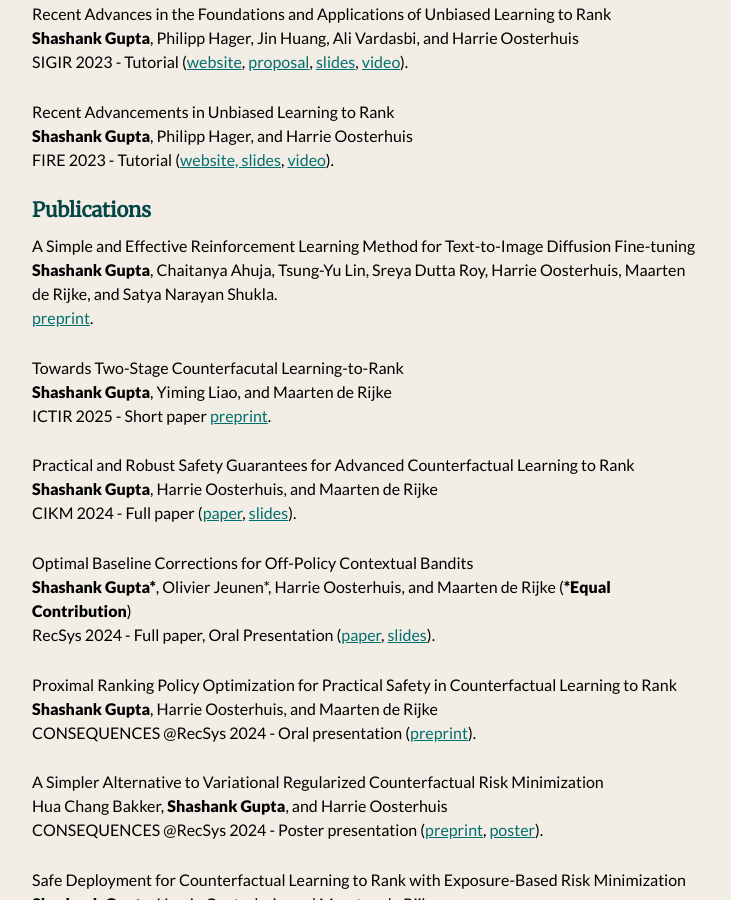
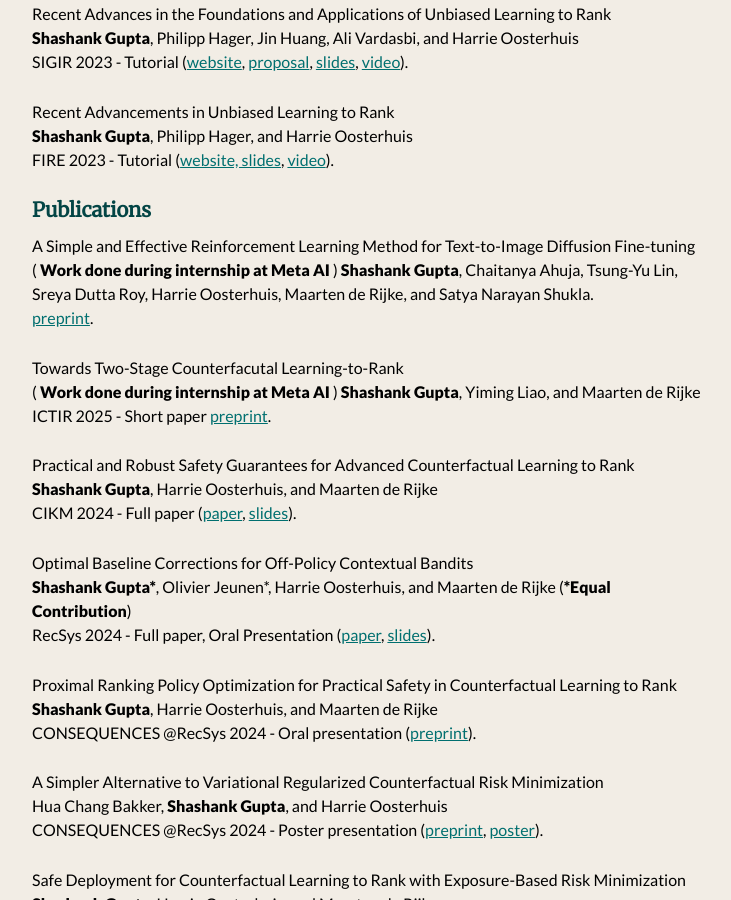
Before and after one commit to shashankg7/shashankg7.github.io, a Jekyll site: the page built from publications.md, in a window 1280 px wide and 900 px high, scrolled down 438 px. Shown: the whole window, without its empty margins (272-1003 px from the left). Built offline with Jekyll 4.4.1, drawn with Linux system fonts in a browser that asks for light colours; nearby versions of some CDN libraries.

Commit message:
Update publications.md

```diff
--- a/publications.md
+++ b/publications.md
@@ -28,11 +28,11 @@
 
 ### Publications
 
-A Simple and Effective Reinforcement Learning Method for Text-to-Image Diffusion Fine-tuning <br>
+A Simple and Effective Reinforcement Learning Method for Text-to-Image Diffusion Fine-tuning <br> (<b> Work done during internship at Meta AI </b>)
 <b>Shashank Gupta</b>, Chaitanya Ahuja, Tsung-Yu Lin, Sreya Dutta Roy, Harrie Oosterhuis, Maarten de Rijke, and Satya Narayan Shukla. <br>
 [preprint](https://arxiv.org/pdf/2503.00897).
 
-Towards Two-Stage Counterfacutal Learning-to-Rank <br>
+Towards Two-Stage Counterfacutal Learning-to-Rank <br> (<b> Work done during internship at Meta AI </b>)
 <b>Shashank Gupta</b>, Yiming Liao, and Maarten de Rijke <br>
 ICTIR 2025 - Short paper [preprint](https://arxiv.org/pdf/2506.20854).
 
```
